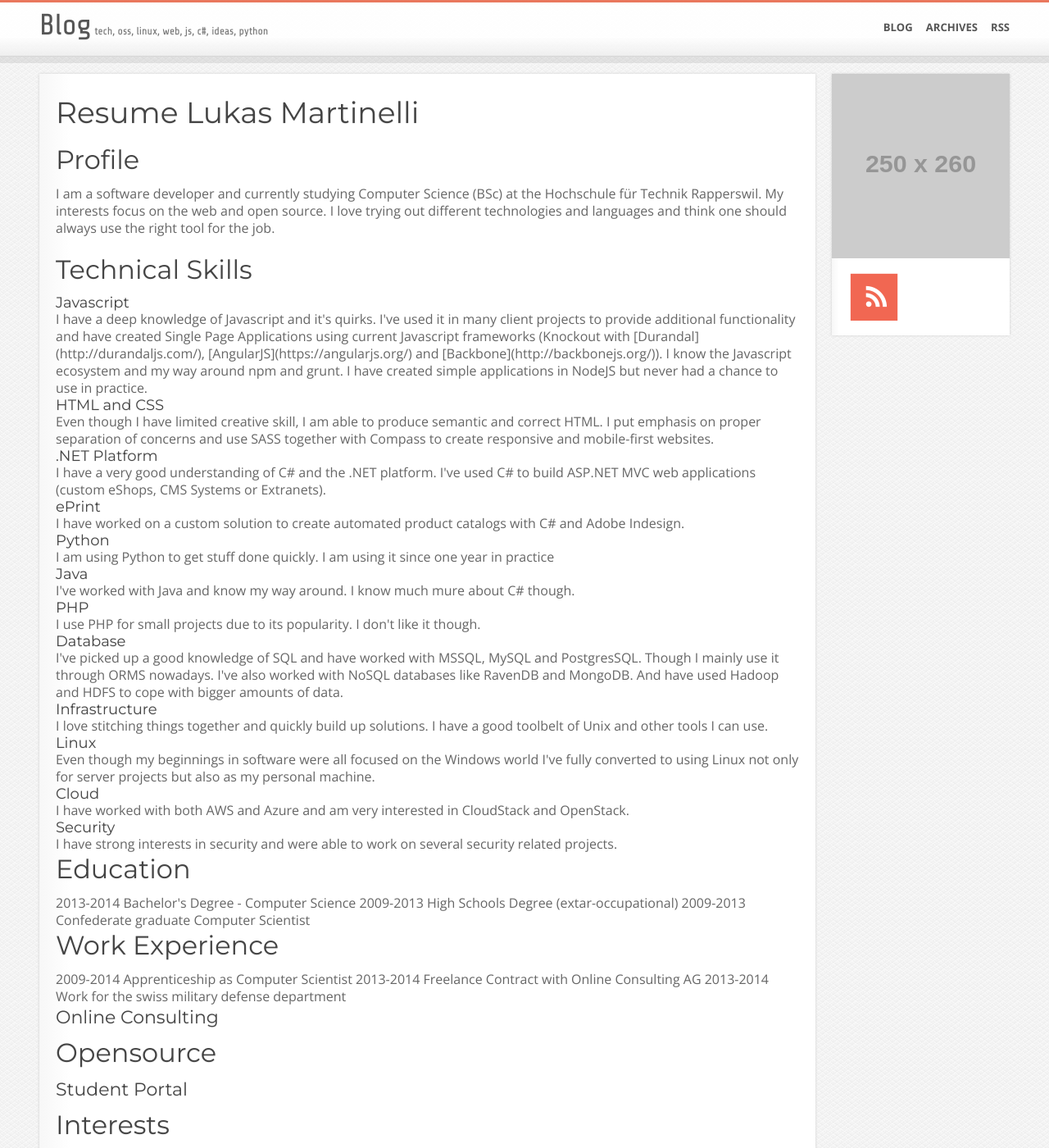
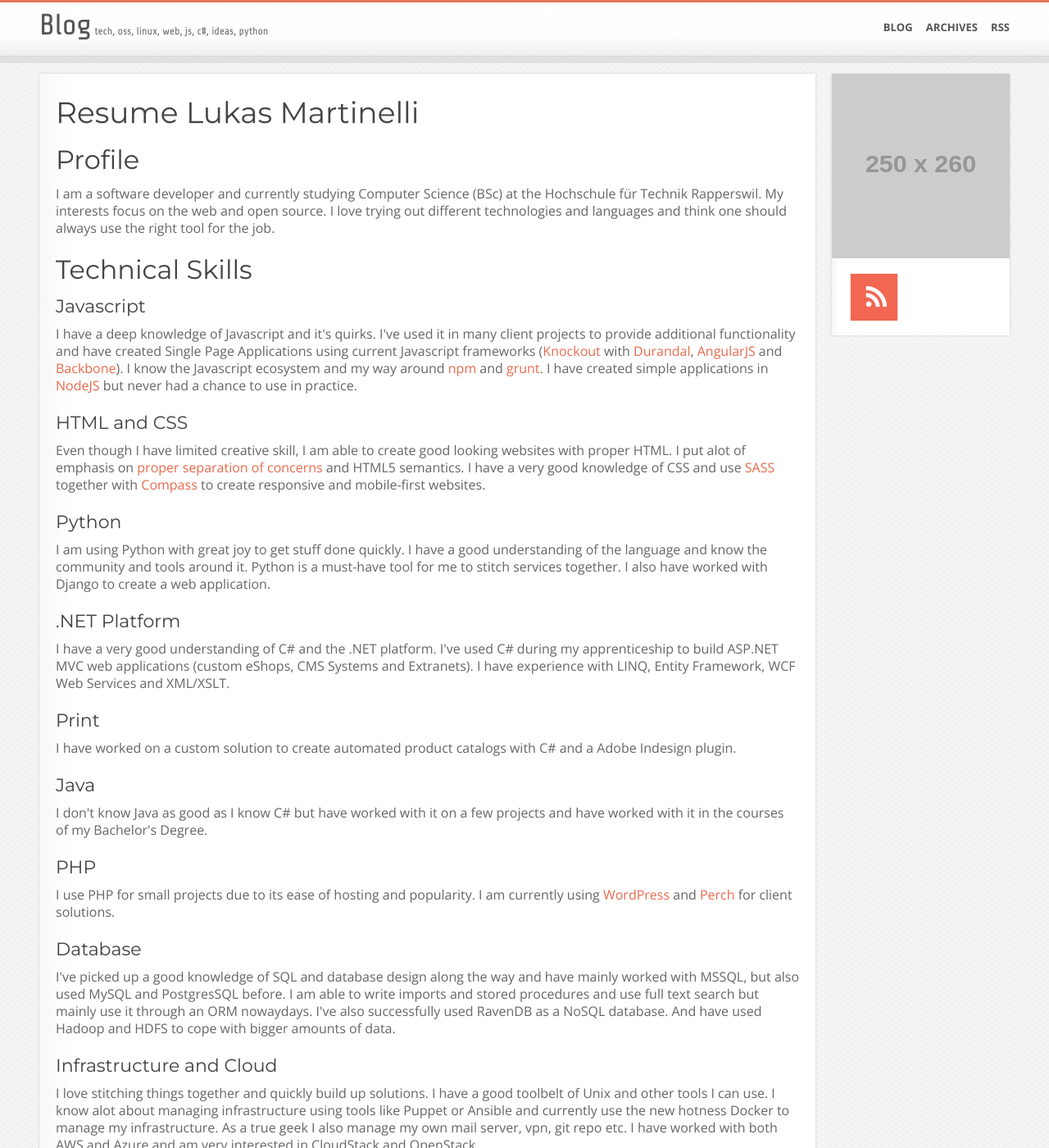
Before and after one commit to lukasmartinelli/lukasmartinelli.github.io, a Jekyll site: the page built from cv.html, in a window 1280 px wide and 1400 px high. Shown: the whole window at 82% size. Built offline with Jekyll 4.4.1, drawn with Linux system fonts in a browser that asks for light colours; Markdown is read by kramdown in place of the engine named in the settings; some of the changed text lies outside the part shown.

Commit message:
Added further details to cv

```diff
--- a/cv.html
+++ b/cv.html
@@ -13,74 +13,102 @@ title: Resume Lukas Martinelli
         My interests focus on the web and open source. I love trying out different technologies and languages and
         think one should always use the right tool for the job.
         </p>
+
         <h2>Technical Skills</h2>
-
-            <h4>Javascript</h4>
+        <h3>Javascript</h3>
+        <p>
             I have a deep knowledge of Javascript and it's quirks. I've used it in many client projects to provide
             additional functionality and have created Single Page Applications using current Javascript
-            frameworks (Knockout with [Durandal](http://durandaljs.com/), [AngularJS](https://angularjs.org/) and [Backbone](http://backbonejs.org/)).
-            I know the Javascript ecosystem and my way around npm and grunt. I have created simple applications in NodeJS but never had a chance
-            to use in practice.
+            frameworks (<a href="http://knockoutjs.com/">Knockout</a> with <a href"http://durandaljs.com/">Durandal</a>,
+            <a href="https://angularjs.org/">AngularJS</a> and <a href="http://backbonejs.org/">Backbone</a>).
+            I know the Javascript ecosystem and my way around <a href="https://www.npmjs.org/">npm</a> and <a href="http://gruntjs.com/">grunt</a>.
+            I have created simple applications in <a href="http://nodejs.org/">NodeJS</a> but never had a chance to use in practice.
+        </p>
 
-            <h4>HTML and CSS</h4>
-            Even though I have limited creative skill, I am able to produce semantic and correct HTML. I put emphasis on proper separation of
-            concerns and use SASS together with Compass to create responsive and mobile-first websites.
+        <h3>HTML and CSS</h3>
+        <p>
+        Even though I have limited creative skill, I am able to create good looking websites with proper HTML.
+        I put alot of emphasis on <a href="https://smacss.com/">proper separation of concerns</a> and HTML5 semantics.
+        I have a very good knowledge of CSS and use <a href="http://sass-lang.com/">SASS</a> together with <a href="http://compass-style.org/">Compass</a> to create responsive and mobile-first websites.
+        </p>
 
-            <h4>.NET Platform</h4>
-            I have a very good understanding of C# and the .NET platform. I've used C# to build ASP.NET MVC web applications (custom eShops, CMS Systems or
-            Extranets).
+        <h3>Python</h3>
+        <p>
+        I am using Python with great joy to get stuff done quickly. I have a good understanding of the language and know
+        the community and tools around it. Python is a must-have tool for me to stitch services together.
+        I also have worked with Django to create a web application.
+        </p>
 
-            <h4>ePrint</h4>
-            I have worked on a custom solution to create automated product catalogs with C# and Adobe Indesign.
+        <h3>.NET Platform</h3>
+        <p>
+        I have a very good understanding of C# and the .NET platform.
+        I've used C# during my apprenticeship to build ASP.NET MVC web applications (custom eShops, CMS Systems and Extranets).
+        I have experience with LINQ, Entity Framework, WCF Web Services and XML/XSLT.
+        </p>
 
-            <h4>Python</h4>
-            I am using Python to get stuff done quickly. I am using it since one year in practice
+        <h3>Print</h3>
+        <p>
+        I have worked on a custom solution to create automated product catalogs with C# and a Adobe Indesign plugin.
+        </p>
 
-            <h4>Java</h4>
-            I've worked with Java and know my way around. I know much mure about C# though.
+        <h3>Java</h3>
+        <p>
+        I don't know Java as good as I know C# but have worked with it on a few projects and have worked with it
+        in the courses of my Bachelor's Degree.
+        </p>
 
-            <h4>PHP</h4>
-            I use PHP for small projects due to its popularity. I don't like it though.
+        <h3>PHP</h3>
+        <p>
+        I use PHP for small projects due to its ease of hosting and popularity. I am currently using <a href="http://wordpress.org/">WordPress</a>
+        and <a href="http://grabaperch.com/">Perch</a> for client solutions.
+        </p>
 
-            <h4>Database</h4>
-            I've picked up a good knowledge of SQL and have worked with MSSQL, MySQL and PostgresSQL. Though I mainly use it
-            through ORMS nowadays.
+        <h3>Database</h3>
+        <p>
+        I've picked up a good knowledge of SQL and database design along the way and have mainly worked with MSSQL, but also used MySQL and PostgresSQL before.
+        I am able to write imports and stored procedures and use full text search but mainly use it through an ORM nowaydays.
 
-            I've also worked with NoSQL databases like RavenDB and MongoDB.
-            And have used Hadoop and HDFS to cope with bigger amounts of data.
+        I've also successfully used RavenDB as a NoSQL database.
+        And have used Hadoop and HDFS to cope with bigger amounts of data.
+        </p>
 
-            <h4>Infrastructure</h4>
-            I love stitching things together and quickly build up solutions. I have a good toolbelt of Unix and other tools
-            I can use.
+        <h3>Infrastructure and Cloud</h3>
+        <p>
+        I love stitching things together and quickly build up solutions. I have a good toolbelt of Unix and other tools
+        I can use.
+        I know alot about managing infrastructure using tools like Puppet or Ansible and currently use the new hotness Docker to manage
+        my infrastructure. As a true geek I also manage my own mail server, vpn, git repo etc.
+        I have worked with both AWS and Azure and am very interested in CloudStack and OpenStack.
+        </p>
 
-            <h4>Linux</h4>
-            Even though my beginnings in software were all focused on the Windows world I've fully converted to using Linux
-            not only for server projects but also as my personal machine.
+        <h3>Linux</h3>
+        <p>
+        I've made my first steps in the windows world but have since fully converted to a linux lover. I am using ArchLinux on all my
+        client machines and mainly use Ubuntu on the server side. I am currently looking into CoreOS as my new server platform.
+        I really like the transparency and simplicity of Linux and it's UNIX way of doing things.
+        </p>
 
-            <h4>Cloud</h4>
-            I have worked with both AWS and Azure and am very interested in CloudStack and OpenStack.
-
-            <h4>Security</h4>
-            I have strong interests in security and were able to work on several security related projects.
-
+        <h3>Security</h3>
+        <p>
+        I have strong interests in security and were able to work on several security related projects.
+        </p>
 
         <h2>Education</h2>
-        2013-2014 Bachelor's Degree - Computer Science
+        2013-2014 Bachelor's Degree in Computer Science
         2009-2013 High Schools Degree (extar-occupational)
         2009-2013 Confederate graduate Computer Scientist
 
         <h2>Work Experience</h2>
-        2009-2014 Apprenticeship as Computer Scientist
+        2009-2014 Apprenticeship as Computer Scientist at Online Consulting AG
         2013-2014 Freelance Contract with Online Consulting AG
-        2013-2014 Work for the swiss military defense department
-        <h3>Online Consulting</h3>
+        2013-2014 Swiss Cyber Network Operations as part of military service
+
+        <h3>Online Consulting AG</h3>
+
+        <h3>Swiss Cyber Network Operations</h3>
 
         <h2>Opensource</h2>
+
         <h3>Student Portal</h3>
-        <h2>Interests</h2>
-            <h3>Cloud</h3>
-            <h3>Web</h3>
-            <h3>Security and Privacy</h3>
-            <h3>Programming Languages</h3>
 </div>
 </article>
```
